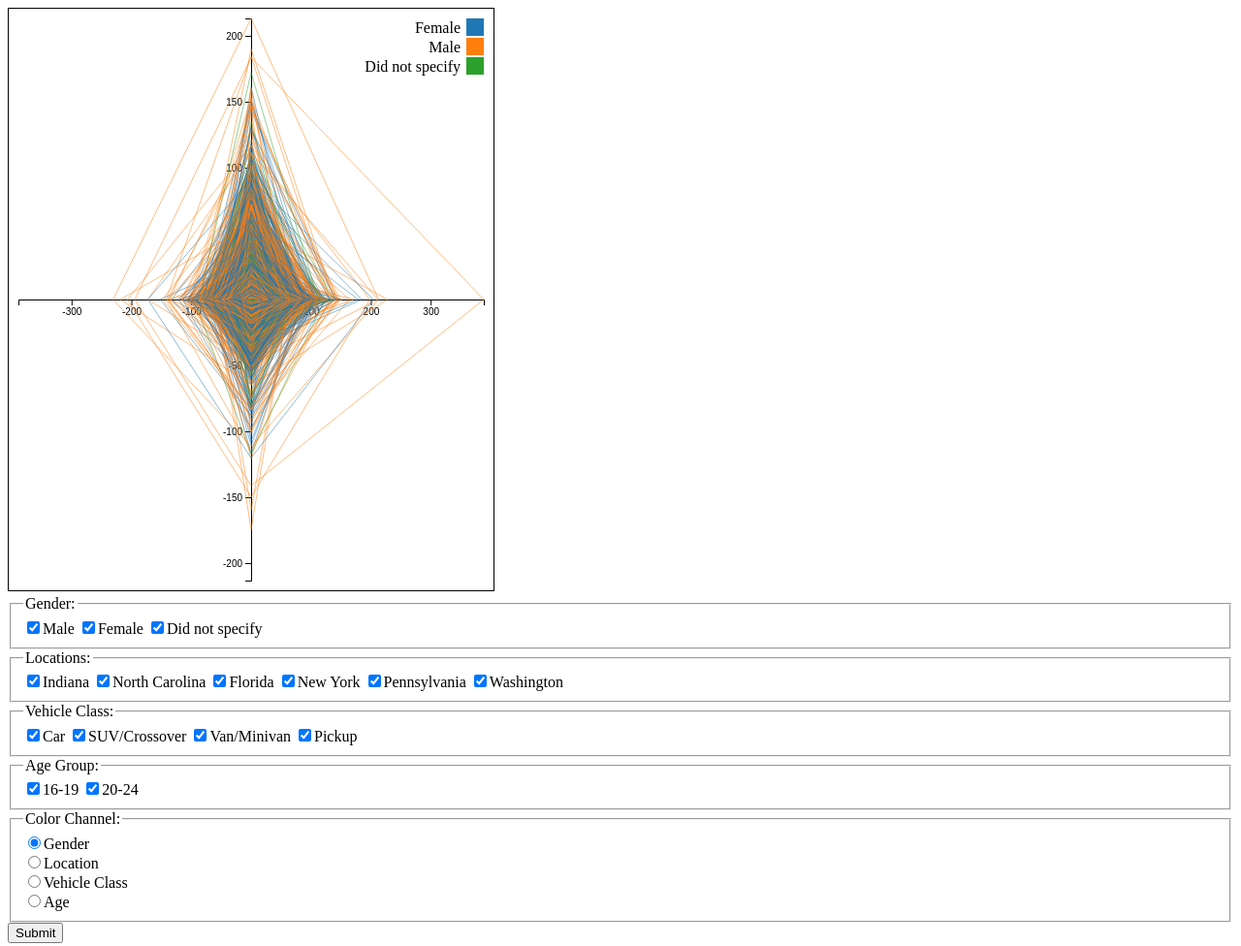
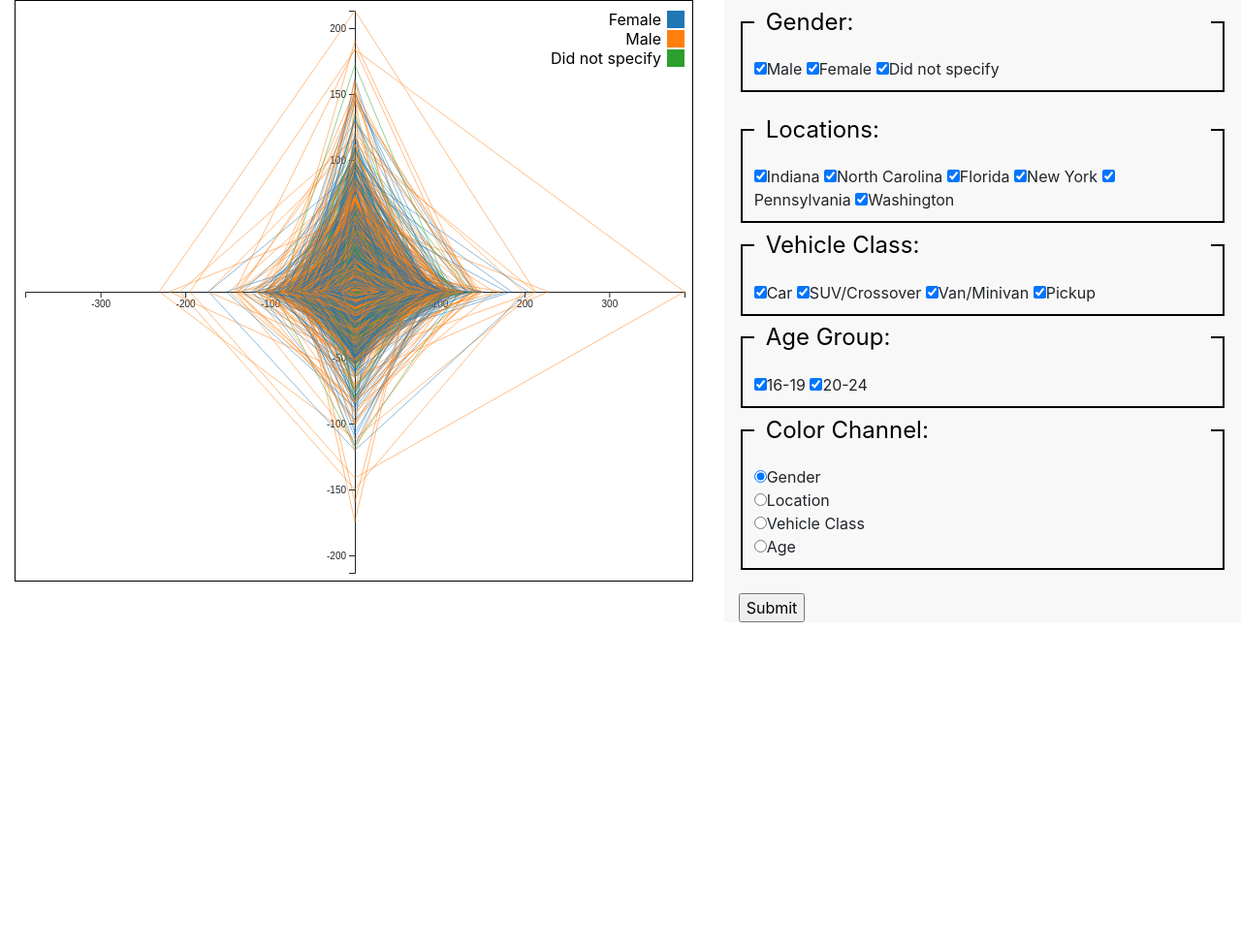
Before and after one commit to MHassanNadeem/InfoViz, a plain HTML site: page index.html in a window 1280 px wide. Shown: the whole page at 97% size. After the commit the page ends 800 px from the top, so only its background shows below. Drawn offline with nearby package versions, Linux system fonts and the light colour scheme.

Commit message:
add bootstrap

```diff
--- a/index.html
+++ b/index.html
@@ -8,6 +8,10 @@
 <head>
 	<meta http-equiv="Content-Type" content="text/html;charset=utf-8">
     <title>g-force Info Viz</title>
+    <meta name="viewport" content="width=device-width, initial-scale=1">
+    <link rel="stylesheet" href="https://maxcdn.bootstrapcdn.com/bootstrap/4.1.0/css/bootstrap.min.css">
+    <script src="https://ajax.googleapis.com/ajax/libs/jquery/3.3.1/jquery.min.js"></script>
+    <script src="https://maxcdn.bootstrapcdn.com/bootstrap/4.1.0/js/bootstrap.min.js"></script>
 	<script src="https://d3js.org/d3.v5.min.js"></script>
 	<style type="text/css">
         .highlight{
@@ -16,17 +20,94 @@
 
         .tooltip {
             position: absolute;
-            background-color: rgb(232, 233, 195);
+            background-color: rgb(254, 255, 225);
             /* width: 200px; */
             /* height: 28px; */
             pointer-events: none;
         }
+
+        fieldset {
+            border: 2px solid black;
+            display: block;
+            margin-left: 2px;
+            margin-right: 2px;
+            padding-top: 0.35em;
+            padding-bottom: 0.625em;
+            padding-left: 0.75em;
+            padding-right: .75em;
+        }
+
+        legend {
+            padding: 0.2em 0.5em;
+            color: black;
+            text-align:left;
+            position: relative;
+        }
 	</style>
 </head>
+
+<!-- min-width: 700px; -->
+
 <body>
-	<!-- <svg width="600" height="600" style="border:1px solid black">
-        <text x="10" y="20" id="detail">Hello World!</text>
-	</svg> -->
+<div class="container-fluid">
+    <div class="row">
+        <div id="svgcolumn" class="col-sm-7 img-fluid" style="background-color:white;"></div>
+        <div class="col-sm-5" style="background-color:rgb(248, 248, 248);">
+            <div class="control-group">
+                <form id="myForm" action="/action_page.php">
+                <div class="form-group">
+                  <fieldset>
+                  <legend>Gender:</legend>
+                  <input type="checkbox" name="GenderChoices" value="Male" checked>Male
+                  <input type="checkbox" name="GenderChoices" value="Female" checked>Female
+                  <input type="checkbox" name="GenderChoices" value="Did not specify" checked>Did not specify
+                  <br>
+                 </fieldset>
+                 </div>
+
+                 <fieldset>
+                  <legend>Locations:</legend>
+                  <input type="checkbox" name="LocChoices" value="Indiana" checked>Indiana
+                  <input type="checkbox" name="LocChoices" value="North Carolina" checked>North Carolina
+                  <input type="checkbox" name="LocChoices" value="Florida" checked>Florida
+                  <input type="checkbox" name="LocChoices" value="New York" checked>New York
+                  <input type="checkbox" name="LocChoices" value="Pennsylvania" checked>Pennsylvania
+                  <input type="checkbox" name="LocChoices" value="Washington" checked>Washington
+                  <br>
+                 </fieldset>
+
+                 <fieldset>
+                  <legend>Vehicle Class:</legend>
+                  <input type="checkbox" name="VehicleChoices" value="Car" checked>Car
+                  <input type="checkbox" name="VehicleChoices" value="SUV/Crossover" checked>SUV/Crossover
+                  <input type="checkbox" name="VehicleChoices" value="Van/Minivan" checked>Van/Minivan
+                  <input type="checkbox" name="VehicleChoices" value="Pickup" checked>Pickup
+                  <br>
+                 </fieldset>
+
+
+                 <fieldset>
+                  <legend>Age Group:</legend>
+                  <input type="checkbox" name="AgeChoices" value="16-19" checked>16-19
+                  <input type="checkbox" name="AgeChoices" value="20-24" checked>20-24
+                  <br>
+                 </fieldset>
+
+                  <fieldset>
+                  <legend>Color Channel:</legend>
+                    <input type="radio" value="Gender" name="color" checked>Gender<br>
+                    <input type="radio" value="LocationCode" name="color">Location<br>
+                    <input type="radio" value="VehicleClass" name="color">Vehicle Class<br>
+                    <input type="radio" value="AgeRange" name="color">Age<br>
+                  </fieldset>
+
+                  <br>
+                  <input type="button" value="Submit" onclick="readFormRender()">
+                </form>
+          </div>
+        </div>
+    </div>
+</div>
 
 <script type="text/javascript">
     // Global Variables
@@ -37,27 +118,25 @@ var tooltip = d3.select("body").append("div")
         .attr("class", "tooltip")
         .style("opacity", 0);
 
+    d3.selection.prototype.moveToFront = function() {
+      return this.each(function(){
+        var line = this.parentNode;
+        var parent = line.parentNode;
+        line.remove()
+        parent.appendChild(line);
+      });
+    };
+
     // Set the dimensions of the canvas / graph
     var margin = {top: 10, right: 10, bottom: 10, left: 10},
-    width = 500 - margin.left - margin.right,
+        width = 700 - margin.left - margin.right,
         height = 600 - margin.top - margin.bottom;
 
     var x = d3.scaleLinear().range([0, width]);
     var y = d3.scaleLinear().range([height, 0]);
 
-// Define the axes
-// var xAxis = d3.svg.axis().scale(x)
-    // .orient("bottom").ticks(5);
-// var yAxis = d3.svg.axis().scale(y)
-//     .orient("left").ticks(5);
-
     var xAxis = d3.axisBottom(x).ticks(10);
     var yAxis = d3.axisLeft(y).ticks(10);
-
-
-x.domain( [-10, +10] );
-y.domain( [-10, +10] );
-    // y.domain([0, d3.max(data, function(d) { return d.close; })]);
 
 
     function mapX(p){
@@ -71,7 +150,7 @@ function mapY(p){
     // D3 code can go here ...
     // var svg = d3.select("svg");
 
-var svg = d3.select("body")
+    var svg = d3.select("#svgcolumn")
         .append("svg")
             .attr("width", width + margin.left + margin.right)
             .attr("height", height + margin.top + margin.bottom)
@@ -110,7 +189,7 @@ d3.csv("data_full.csv").then(
     // d3.csv("data.csv").then(
         function(csv_data){
             data = csv_data;
-        console.log(data);
+            // console.log(data);
 
             y_min = -d3.max(data, d => +d.Deccel_Measure)
             y_max = d3.max(data, d =>  +d.Accel_Measure)
@@ -150,7 +229,7 @@ function render(data, color){
         var plot = svg.append("g").attr("class", "plot");
 
         var g = plot.selectAll("plot")
-        .data(data)
+            .data(data, d => d.DRIVER_ID)
             .enter()
             .append("g")
 
@@ -160,19 +239,6 @@ function render(data, color){
                 .attr("stroke", data => colormap(data[color]))
                 .attr('opacity', 0.5)
                 .attr('stroke-width', 1)
-            // .on('mouseover', function(node){
-            //     console.log('Mouse Over')
-            //     d3.select(this)
-            //     .attr("stroke", 'red')
-            //     .attr('opacity', 0.5)
-            //     .attr('stroke-width', 1)
-            // })
-            // .on('mouseout', function(node){
-            //     d3.select(this)
-            //     .attr("stroke", 'black')
-            //     .attr('opacity', 0.1)
-            //     .attr('stroke-width', 0.5)
-            // });
 
             // Highlight
             g.append("polyline")
@@ -183,7 +249,11 @@ function render(data, color){
                 .attr('stroke-width', 4)
                 .on('mouseover', function(d){
                     d3.select(this)
-                .attr('opacity', 0.9)
+                    .attr('opacity', 0.95)
+
+                    // this.parentNode.appendChild(this);
+                    d3.select(this).moveToFront();
+                    // d3.select(this).remove();
 
                     tooltip.transition()
                         .duration(1000)
@@ -281,55 +351,5 @@ function readFormRender() {
 
     </script>
 
-<div class="control-group">
-      <form id="myForm" action="/action_page.php">
-        <fieldset>
-        <legend>Gender:</legend>
-        <input type="checkbox" name="GenderChoices" value="Male" checked>Male
-        <input type="checkbox" name="GenderChoices" value="Female" checked>Female
-        <input type="checkbox" name="GenderChoices" value="Did not specify" checked>Did not specify
-        <br>
-       </fieldset>
-
-       <fieldset>
-        <legend>Locations:</legend>
-        <input type="checkbox" name="LocChoices" value="Indiana" checked>Indiana
-        <input type="checkbox" name="LocChoices" value="North Carolina" checked>North Carolina
-        <input type="checkbox" name="LocChoices" value="Florida" checked>Florida
-        <input type="checkbox" name="LocChoices" value="New York" checked>New York
-        <input type="checkbox" name="LocChoices" value="Pennsylvania" checked>Pennsylvania
-        <input type="checkbox" name="LocChoices" value="Washington" checked>Washington
-        <br>
-       </fieldset>
-
-       <fieldset>
-        <legend>Vehicle Class:</legend>
-        <input type="checkbox" name="VehicleChoices" value="Car" checked>Car
-        <input type="checkbox" name="VehicleChoices" value="SUV/Crossover" checked>SUV/Crossover
-        <input type="checkbox" name="VehicleChoices" value="Van/Minivan" checked>Van/Minivan
-        <input type="checkbox" name="VehicleChoices" value="Pickup" checked>Pickup
-        <br>
-       </fieldset>
-
-
-       <fieldset>
-        <legend>Age Group:</legend>
-        <input type="checkbox" name="AgeChoices" value="16-19" checked>16-19
-        <input type="checkbox" name="AgeChoices" value="20-24" checked>20-24
-        <br>
-       </fieldset>
-
-        <fieldset>
-        <legend>Color Channel:</legend>
-          <input type="radio" value="Gender" name="color" checked>Gender<br>
-          <input type="radio" value="LocationCode" name="color">Location<br>
-          <input type="radio" value="VehicleClass" name="color">Vehicle Class<br>
-          <input type="radio" value="AgeRange" name="color">Age<br>
-        </fieldset>
-
-        <input type="button" value="Submit" onclick="readFormRender()">
-      </form>
-</div>
-
 </body>
 </html>
```
Lines whose indentation alone changed are shown as unchanged.
